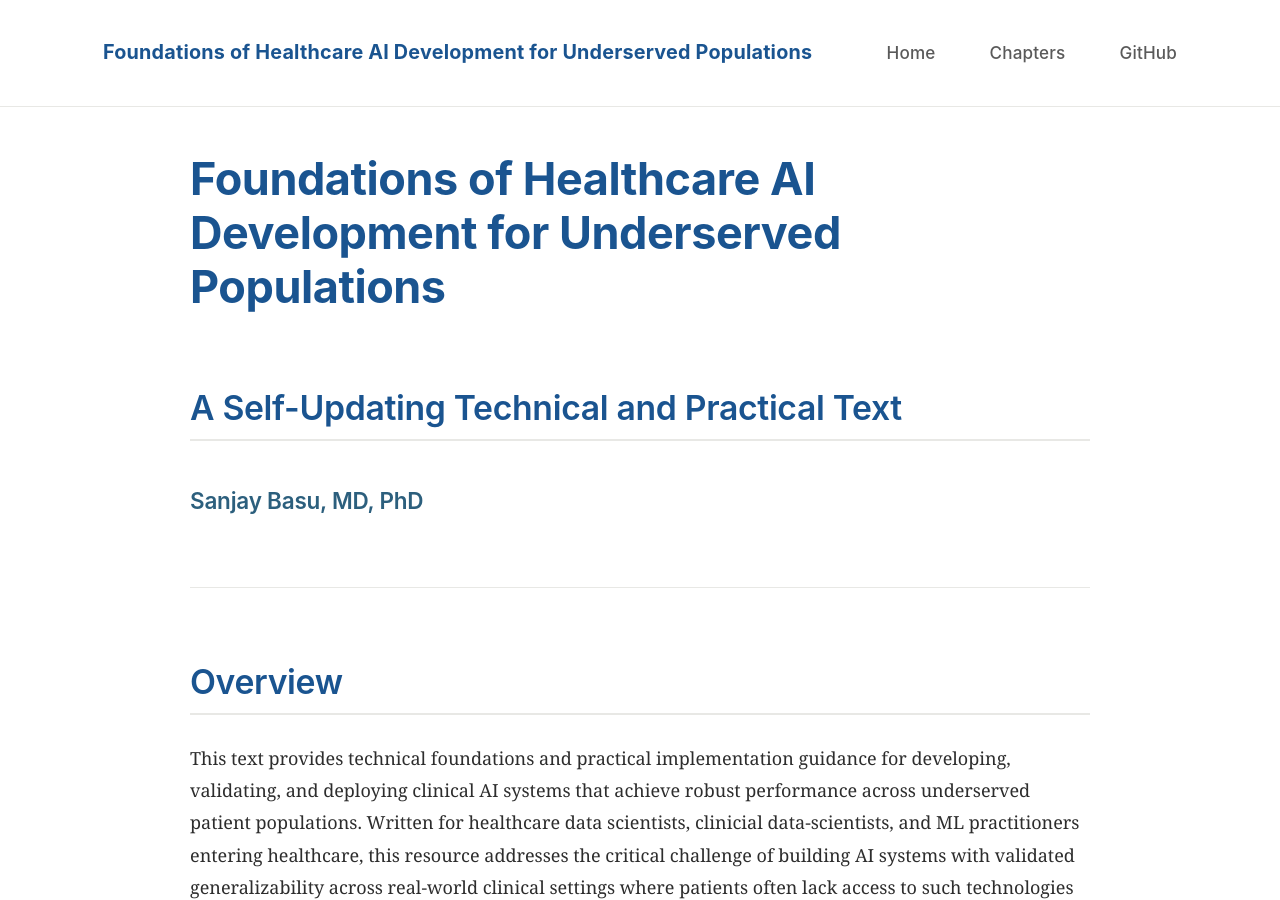
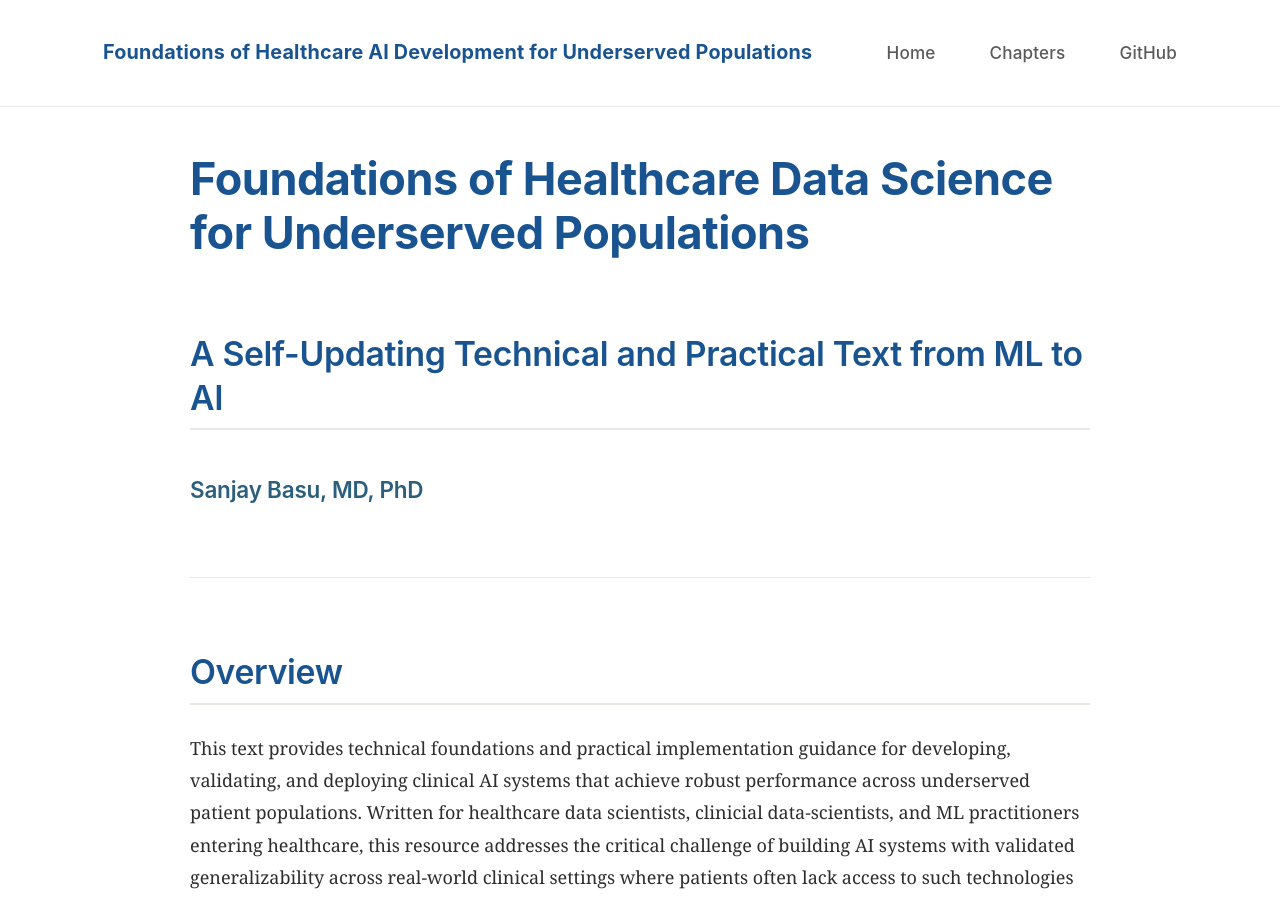
Before and after one commit to sanjaybasu/healthcare-ai-equity, a Jekyll site: the page built from index.md, in a window 1280 px wide and 900 px high. Built offline with Jekyll 4.4.1, drawn with Linux system fonts in a browser that asks for light colours; nearby versions of some CDN libraries.

Commit message:
Update index.md

```diff
--- a/index.md
+++ b/index.md
@@ -3,8 +3,8 @@ layout: default
 title: Home
 ---
 
-# Foundations of Healthcare AI Development for Underserved Populations
-## A Self-Updating Technical and Practical Text
+# Foundations of Healthcare Data Science for Underserved Populations
+## A Self-Updating Technical and Practical Text from ML to AI
 
 #### Sanjay Basu, MD, PhD
 
```
